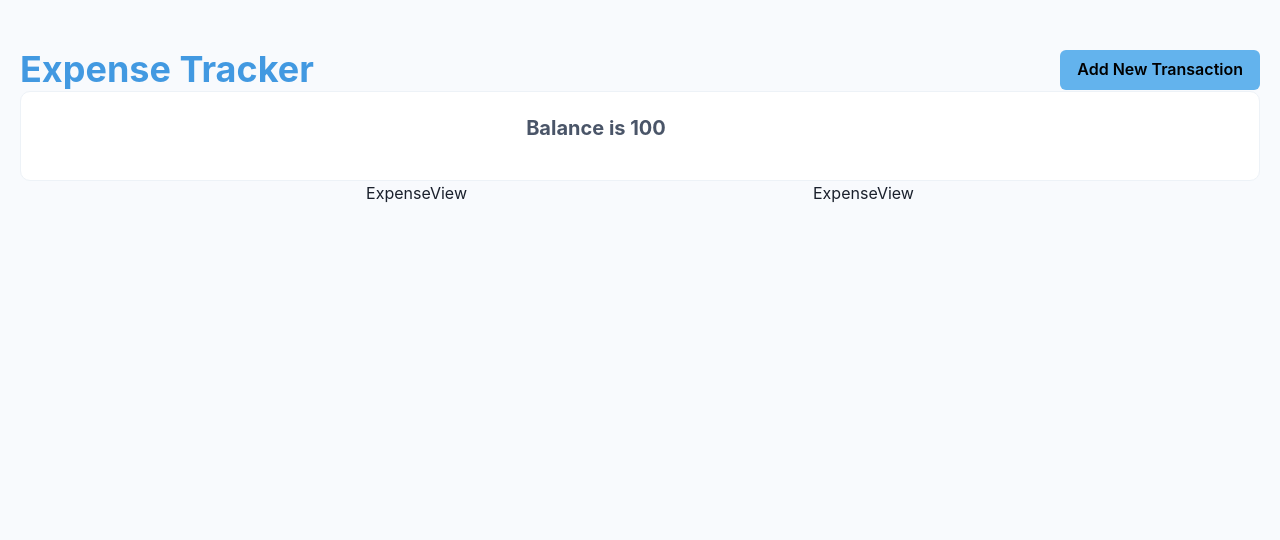
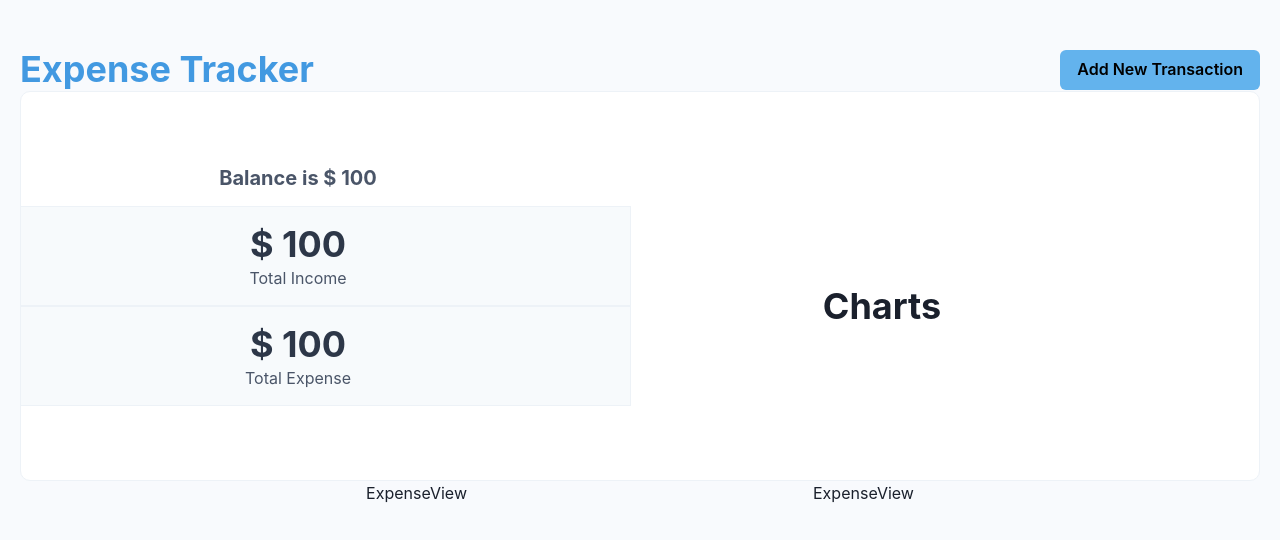
Before and after one commit to Udeme98/Expense-Tracker-App, a React (Vite) app: page / in a window 1280 px wide. Shown: the top 540 px of the page. Built offline with nearby package versions, Linux system fonts and the light colour scheme.

Commit message:
updated Summary.jsx

```diff
--- a/src/components/Summary.jsx
+++ b/src/components/Summary.jsx
@@ -33,9 +33,50 @@ const Summary = () => {
           mr={"2"}
         >
           <Heading size={"md"} mb={"4"} color={"gray.600"}>
-            Balance is 100
+            Balance is $ 100
           </Heading>
+          <Flex
+            justifyContent={"space-evenly"}
+            alignItems={"center"}
+            bg={"gray.50"}
+            w="full"
+            h="100px"
+            border={"1px solid"}
+            borderColor={"gray.100"}
+          >
+            <Flex flexDirection={"column"}>
+              <Heading color={"gray.700"}>$ 100</Heading>
+              <Text color={"gray.600"}>Total Income</Text>
+            </Flex>
+          </Flex>
+          <Flex
+            justifyContent={"space-evenly"}
+            alignItems={"center"}
+            bg={"gray.50"}
+            w="full"
+            h="100px"
+            border={"1px solid"}
+            borderColor={"gray.100"}
+          >
+            <Flex flexDirection={"column"}>
+              <Heading color={"gray.700"}>$ 100</Heading>
+              <Text color={"gray.600"}>Total Expense</Text>
+            </Flex>
+          </Flex>
         </Flex>
+        <Box
+          flex={1}
+          mt={"10"}
+          ml={"-90px"}
+          mr={"5"}
+          width={"300px"}
+          height={"300px"}
+          display={"flex"}
+          alignItems={"center"}
+          justifyContent={"center"}
+        >
+          <Heading>Charts</Heading>
+        </Box>
       </Flex>
     </Box>
   );
```
